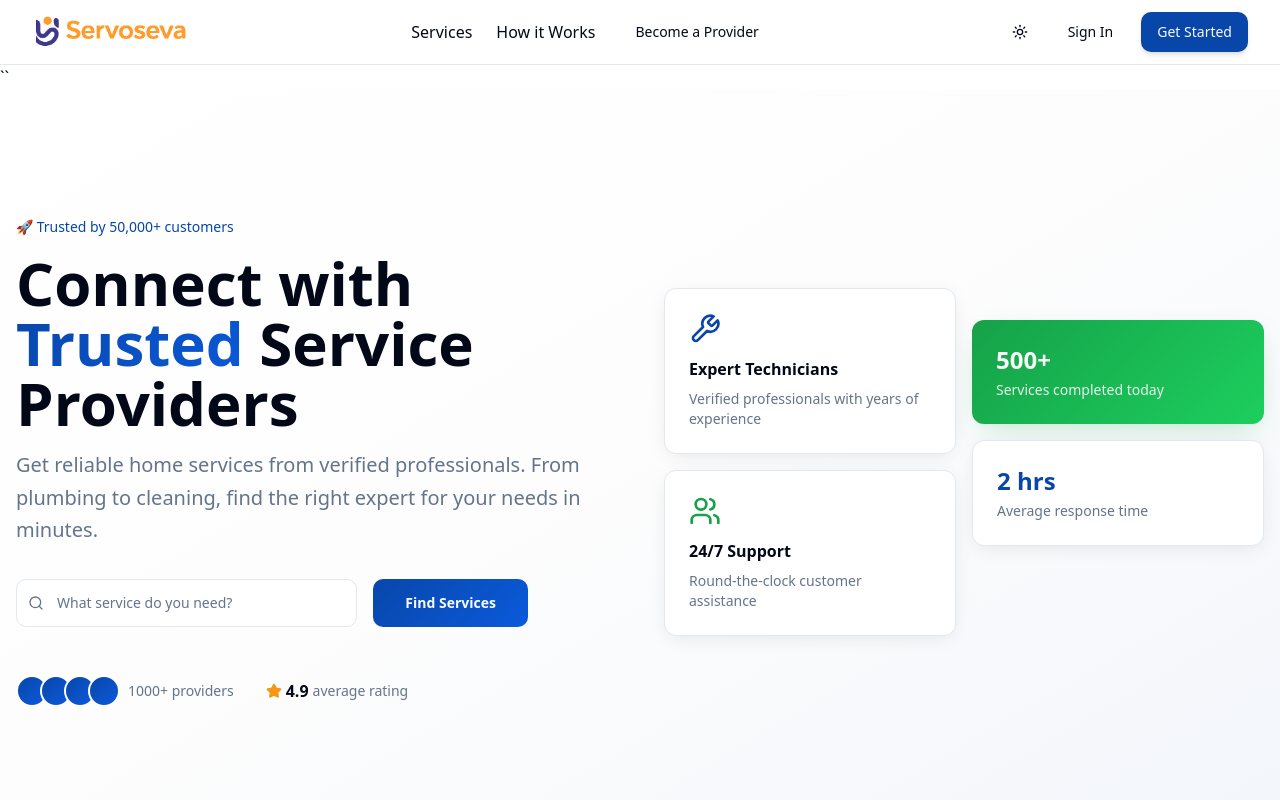
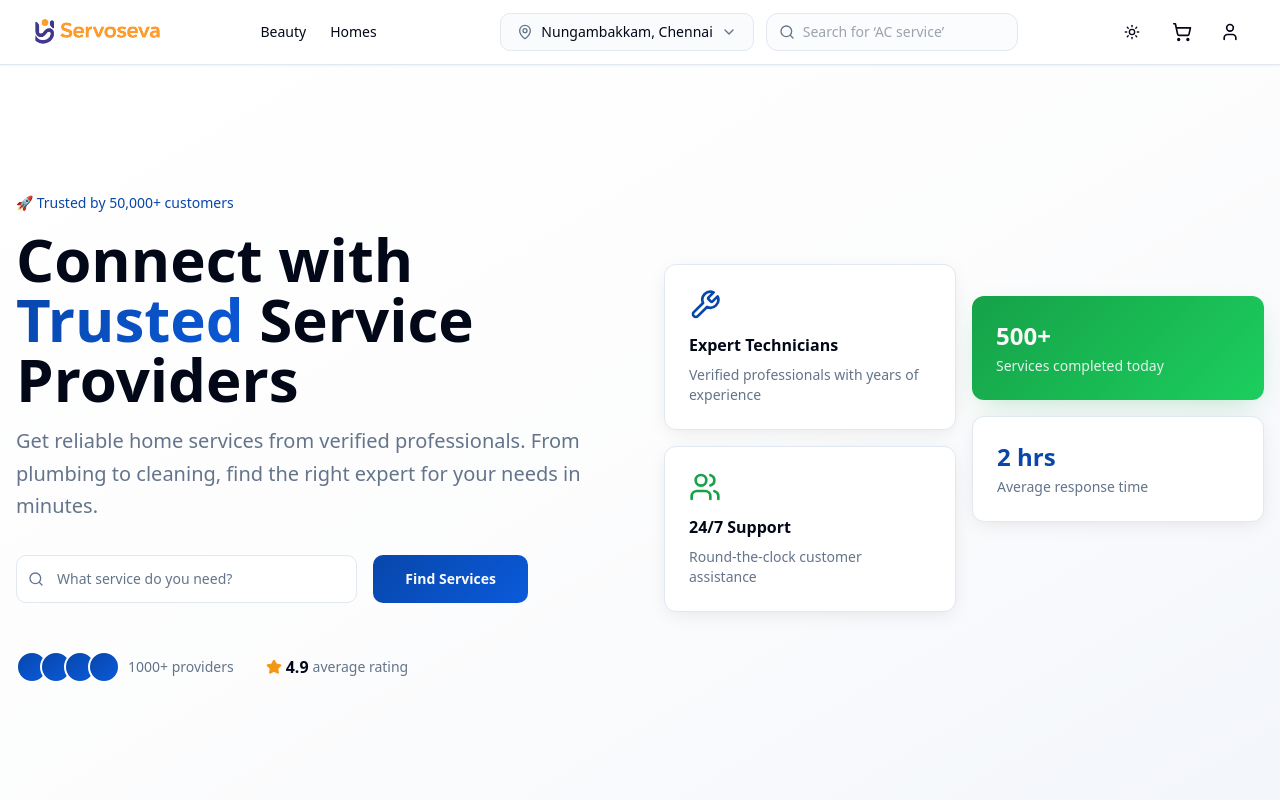
Before and after one commit to Servo-Seva/ServoSevaV1.0, a React (Vite) app in the folder frontend/: page / in a window 1280 px wide. Shown: the top 800 px of the page. Built offline with nearby package versions, Linux system fonts and the light colour scheme.

Commit message:
Update Header

```diff
--- a/frontend/package.json
+++ b/frontend/package.json
@@ -58,12 +58,14 @@
     "sonner": "^1.7.4",
     "tailwind-merge": "^2.6.0",
     "tailwindcss-animate": "^1.0.7",
+    "use-places-autocomplete": "^4.0.1",
     "vaul": "^0.9.9",
     "zod": "^3.25.76"
   },
   "devDependencies": {
     "@eslint/js": "^9.32.0",
     "@tailwindcss/typography": "^0.5.16",
+    "@types/google.maps": "^3.58.1",
     "@types/node": "^22.16.5",
     "@types/react": "^18.3.23",
     "@types/react-dom": "^18.3.7",
--- a/frontend/src/components/Header.tsx
+++ b/frontend/src/components/Header.tsx
@@ -1,69 +1,108 @@
-import { Button } from "@/components/ui/button";
 import { ThemeToggle } from "@/components/ThemeToggle";
 import AuthDialog from "@/components/auth/AuthDialog";
-import { Home, Wrench, Zap, Briefcase, User } from "lucide-react";
+import {
+  Home,
+  Wrench,
+  Zap,
+  Briefcase,
+  User,
+  Search,
+  ShoppingCart,
+} from "lucide-react";
 import { useNavigate } from "react-router-dom";
+import { useState } from "react";
+import LocationDialog from "./ui/LocationDialog";
 
 const Header = () => {
+  const [location, setLocation] = useState("Nungambakkam, Chennai");
+  const navigate = useNavigate();
+
   const handleNavClick = (id: string) => {
     if (typeof window === "undefined") return;
     const el = document.querySelector(id);
     if (el) el.scrollIntoView({ behavior: "smooth" });
-    else window.scrollTo({ top: 0, behavior: "smooth" }); // fallback for Home
+    else window.scrollTo({ top: 0, behavior: "smooth" });
   };
-
-  const navigate = useNavigate();
 
   return (
     <>
-      {/* Top Header (desktop & theme toggle) */}
-      <header className="sticky top-0 z-50 bg-background border-b backdrop-blur">
-        <div className="container flex items-center justify-between h-16">
+      {/* Desktop/Tablet Header */}
+      <header className="sticky top-0 z-50 bg-background border-b shadow-sm backdrop-blur-md hidden md:flex">
+        <div className="container flex items-center justify-between h-16 gap-6">
           {/* Logo */}
-          <img
-            src="/logo.png"
-            alt="ServiceConnect Logo"
-            className="h-12 w-auto object-contain"
-          />
+          <div className="flex items-center flex-shrink-0">
+            <img
+              src="/logo.png"
+              alt="ServiceConnect Logo"
+              className="h-10 w-auto object-contain"
+            />
+          </div>
 
-          {/* Desktop nav */}
-          <nav className="hidden md:flex items-center gap-6">
-            <button
-              onClick={() => handleNavClick("#services")}
-              className="hover:text-primary font-medium"
-            >
-              Services
+          {/* Categories */}
+          <nav className="flex items-center gap-6 font-medium text-sm">
+            <button className="hover:text-primary transition-colors">
+              Beauty
             </button>
-            <button
-              onClick={() => handleNavClick("#how-it-works")}
-              className="hover:text-primary font-medium"
-            >
-              How it Works
+            <button className="hover:text-primary transition-colors">
+              Homes
             </button>
-            <AuthDialog defaultTab="signup">
-              <Button variant="ghost" className="font-medium">
-                Become a Provider
-              </Button>
-            </AuthDialog>
           </nav>
 
-          {/* Desktop actions */}
-          <div className="hidden md:flex items-center gap-3">
-            <ThemeToggle />
-            <AuthDialog defaultTab="signin">
-              <Button variant="ghost">Sign In</Button>
-            </AuthDialog>
-            <AuthDialog defaultTab="signup">
-              <Button>Get Started</Button>
-            </AuthDialog>
+          {/* Location + Search */}
+          <div className="flex items-center gap-3 flex-1 max-w-lg ml-6">
+            <LocationDialog location={location} setLocation={setLocation} />
+            <div className="flex items-center px-3 py-2 border rounded-lg bg-muted/30 flex-1">
+              <Search className="h-4 w-4 text-muted-foreground mr-2 shrink-0" />
+              <input
+                type="text"
+                placeholder="Search for ‘AC service’"
+                className="flex-1 bg-transparent outline-none text-sm"
+              />
+            </div>
           </div>
 
-          {/* Mobile actions (top right) */}
-          <div className="md:hidden flex items-center gap-2">
+          {/* Actions */}
+          <div className="flex items-center gap-3">
             <ThemeToggle />
+            <button className="p-2 rounded-full hover:bg-muted">
+              <ShoppingCart className="h-5 w-5" />
+            </button>
+            <div className="hidden md:flex">
+              <AuthDialog defaultTab="signin">
+                <button className="p-2 rounded-full hover:bg-muted">
+                  <User className="h-5 w-5" />
+                </button>
+              </AuthDialog>
+            </div>
           </div>
         </div>
       </header>
+
+      {/* Mobile Header */}
+      <div className="md:hidden sticky top-0 z-50 bg-background border-b shadow-sm backdrop-blur-md p-2">
+        {/* Location + Cart row */}
+        <div className="flex items-center justify-between">
+          {/* Location Dropdown */}
+          <div className="flex-1">
+            <LocationDialog location={location} setLocation={setLocation} />
+          </div>
+
+          {/* Cart Button */}
+          <button className="p-2 rounded-full border border-gray-400 hover:bg-muted ml-2">
+            <ShoppingCart className="h-5 w-5" />
+          </button>
+        </div>
+
+        {/* Search Bar below */}
+        <div className="flex items-center px-3 py-2 border rounded-lg bg-muted/30 mt-2">
+          <Search className="h-4 w-4 text-muted-foreground mr-2 shrink-0" />
+          <input
+            type="text"
+            placeholder="Search for ‘AC service’"
+            className="flex-1 bg-transparent outline-none text-sm"
+          />
+        </div>
+      </div>
 
       {/* Bottom Nav (mobile only) */}
       <nav
@@ -71,7 +110,6 @@ const Header = () => {
         aria-label="Mobile navigation"
       >
         <div className="grid grid-cols-5 h-16">
-          {/* Home */}
           <button
             onClick={() => navigate("/")}
             className="flex flex-col items-center justify-center text-xs text-muted-foreground hover:text-primary"
@@ -80,7 +118,6 @@ const Header = () => {
             <span>Home</span>
           </button>
 
-          {/* Services */}
           <button
             onClick={() => handleNavClick("#services")}
             className="flex flex-col items-center justify-center text-xs text-muted-foreground hover:text-primary"
@@ -89,7 +126,6 @@ const Header = () => {
             <span>Services</span>
           </button>
 
-          {/* How it Works */}
           <button
             onClick={() => handleNavClick("#how-it-works")}
             className="flex flex-col items-center justify-center text-xs text-muted-foreground hover:text-primary"
@@ -98,7 +134,6 @@ const Header = () => {
             <span>How it Works</span>
           </button>
 
-          {/* Provider */}
           <AuthDialog defaultTab="signup">
             <button className="flex flex-col items-center justify-center text-xs text-muted-foreground hover:text-primary">
               <Briefcase className="h-5 w-5" />
@@ -106,7 +141,6 @@ const Header = () => {
             </button>
           </AuthDialog>
 
-          {/* Account */}
           <AuthDialog defaultTab="signin">
             <button className="flex flex-col items-center justify-center text-xs text-muted-foreground hover:text-primary">
               <User className="h-5 w-5" />
--- /dev/null
+++ b/frontend/src/components/ui/LocationDialog.tsx
@@ -0,0 +1,89 @@
+import { useState } from "react";
+import {
+  Dialog,
+  DialogContent,
+  DialogHeader,
+  DialogTitle,
+  DialogTrigger,
+} from "@/components/ui/dialog";
+import { MapPin, Search, Crosshair, ChevronDown } from "lucide-react";
+
+interface LocationDialogProps {
+  location: string;
+  setLocation: (loc: string) => void;
+}
+
+const LocationDialog = ({ location, setLocation }: LocationDialogProps) => {
+  const [search, setSearch] = useState("");
+
+  const handleUseCurrentLocation = () => {
+    if (!navigator.geolocation) {
+      alert("Geolocation not supported");
+      return;
+    }
+    navigator.geolocation.getCurrentPosition(
+      (pos) => {
+        const { latitude, longitude } = pos.coords;
+        setLocation(`Lat: ${latitude}, Lng: ${longitude}`);
+      },
+      (err) => {
+        console.error(err);
+        alert("Unable to fetch location");
+      }
+    );
+  };
+
+  return (
+    <Dialog>
+      {/* Trigger button (header) */}
+      <DialogTrigger asChild>
+        <button className="flex items-center gap-2 w-64 px-4 py-2 border rounded-md bg-muted/40 hover:bg-muted/60 transition-colors cursor-pointer">
+          <MapPin className="h-4 w-4 text-muted-foreground" />
+          <span className="text-sm truncate flex-1">{location}</span>
+          <ChevronDown className="h-4 w-4 text-muted-foreground shrink-0" />
+        </button>
+      </DialogTrigger>
+
+      {/* Dialog */}
+      <DialogContent className="sm:max-w-lg p-0 rounded-2xl overflow-hidden shadow-2xl">
+        {/* Header */}
+        <DialogHeader className="p-4 border-b">
+          <DialogTitle className="text-base font-semibold text-foreground">
+            Choose your location
+          </DialogTitle>
+        </DialogHeader>
+
+        {/* Search Input */}
+        <div className="p-4">
+          <div className="flex items-center gap-2 border rounded-xl px-3 py-2 bg-background shadow-sm focus-within:ring-2 focus-within:ring-primary/50">
+            <Search className="h-4 w-4 text-muted-foreground" />
+            <input
+              type="text"
+              placeholder="Search for your location, society, or apartment"
+              value={search}
+              onChange={(e) => setSearch(e.target.value)}
+              className="flex-1 bg-transparent outline-none text-sm"
+            />
+          </div>
+
+          {/* Use Current Location */}
+          <button
+            onClick={handleUseCurrentLocation}
+            className="flex items-center gap-2 mt-5 px-3 py-2 rounded-lg text-primary font-medium hover:bg-primary/10 transition-colors"
+          >
+            <Crosshair className="h-4 w-4" />
+            Use current location
+          </button>
+        </div>
+
+        {/* Footer */}
+        <div className="flex justify-center items-center border-t py-3 text-xs text-muted-foreground bg-muted/10">
+          powered by{" "}
+          <span className="ml-1 text-blue-500 font-semibold">Google</span>
+        </div>
+      </DialogContent>
+    </Dialog>
+  );
+};
+
+export default LocationDialog;
--- a/frontend/src/pages/Index.tsx
+++ b/frontend/src/pages/Index.tsx
@@ -9,7 +9,7 @@ const Index = () => {
   return (
     <div className="min-h-screen bg-background">
       <Header />
-      ``      <main className="pb-20 md:pb-0">
+      <main className="pb-20 md:pb-0">
         <Hero />
         <ServiceCategories />
         <HowItWorks />
@@ -17,7 +17,6 @@ const Index = () => {
         <Footer />
       </main>
     </div>
-
   );
 };
 
```
Also changed, not shown: 1 other file (tests, documents, lock files or other folders).
